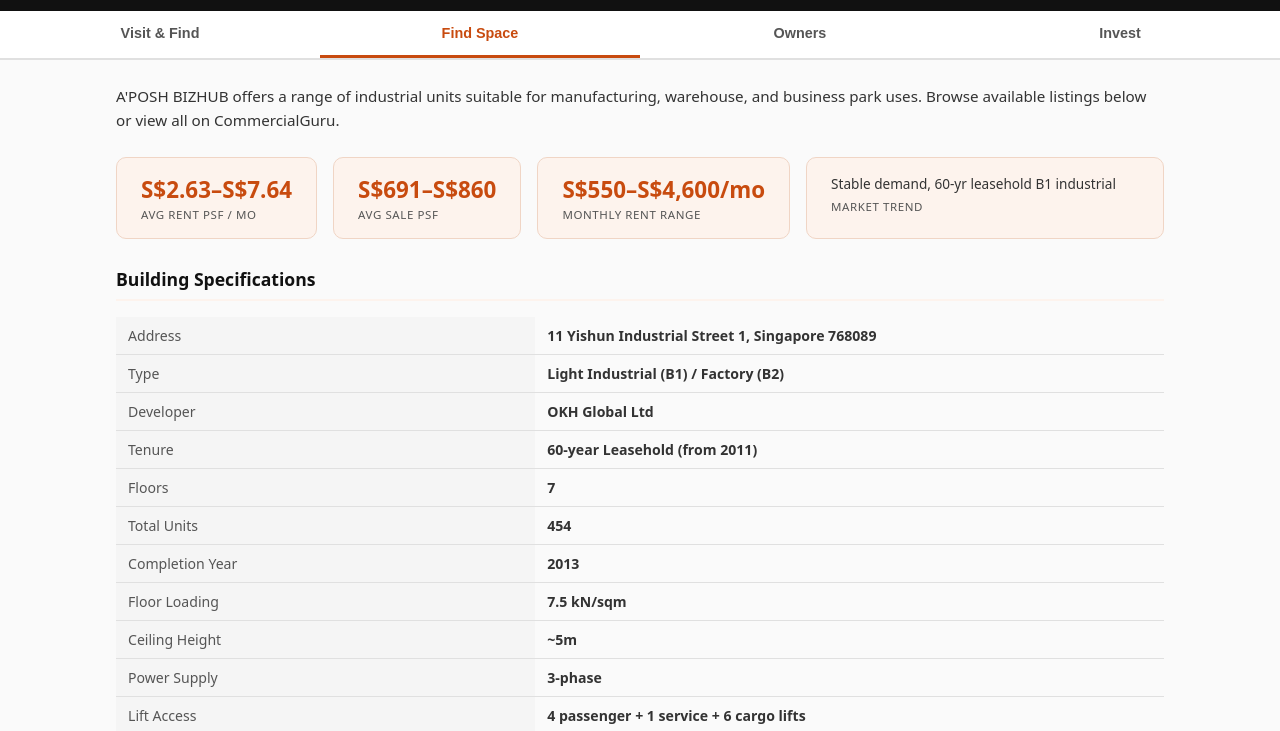
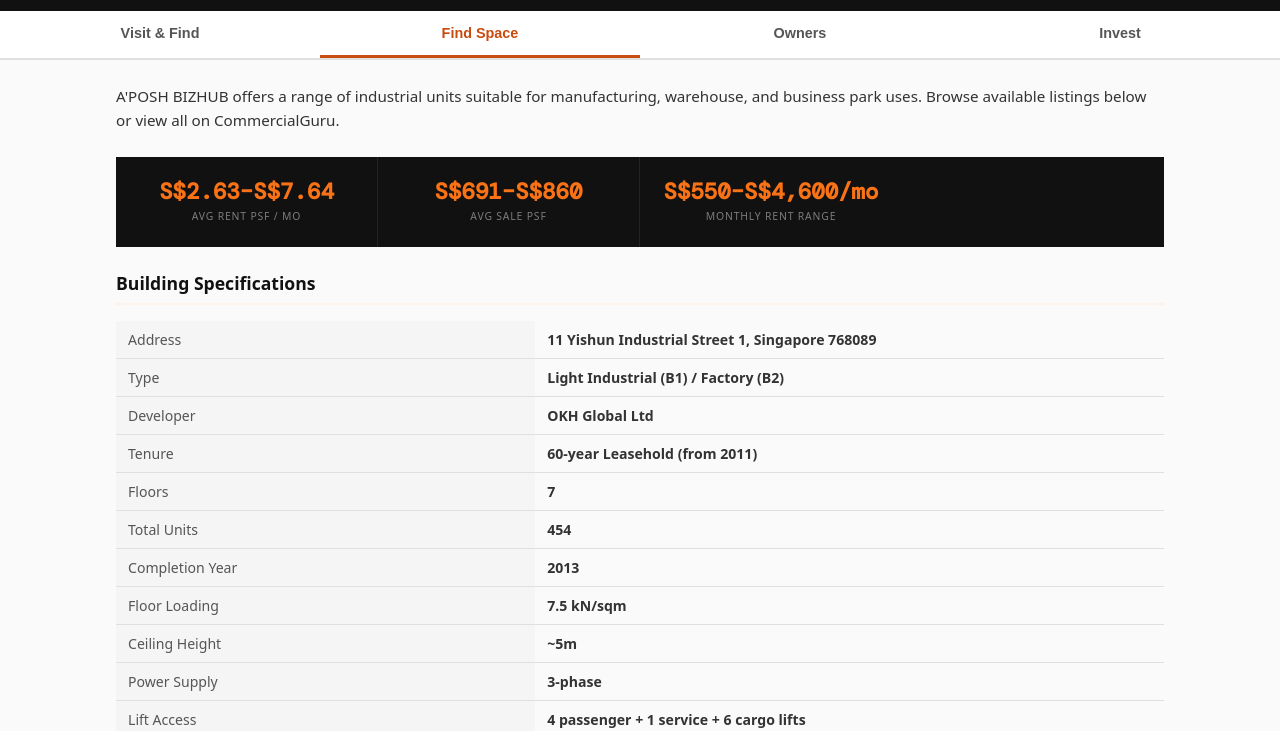
Before and after one commit to dominicling/aposh-bizhub, a website: page index.html in a window 1280 px wide. Both pictures are taken after a click on the button "Find Space". Shown: the part 62-793 px from the top of the page. Drawn offline with nearby package versions, Linux system fonts and the light colour scheme.

Commit message:
fix: full-width stat band on Find Space tab, remove market trend card, fill FAQ answers

```diff
--- a/index.html
+++ b/index.html
@@ -870,24 +870,22 @@
     </p>
 
     <!-- MARKET STATS -->
-    <div class="market-stats">
-      <div class="market-stat">
-        <div class="val" id="avg-rent-psf">—</div>
-        <div class="lbl">Avg Rent PSF / mo</div>
-      </div>
-      <div class="market-stat">
-        <div class="val" id="avg-sale-psf">—</div>
-        <div class="lbl">Avg Sale PSF</div>
-      </div>
-      <div class="market-stat">
-        <div class="val" id="rent-range-val">—</div>
-        <div class="lbl">Monthly Rent Range</div>
-      </div>
-      <div class="market-stat" style="flex:1;min-width:220px;">
-        <div class="trend-text" id="market-trend">—</div>
-        <div class="lbl" style="margin-top:6px;">Market Trend</div>
+    <div class="ow-stats-band" style="margin-bottom:1.5rem;">
+      <div class="ow-stat">
+        <div class="ow-stat-num" id="avg-rent-psf">S$2.63–S$7.64</div>
+        <div class="ow-stat-label">Avg Rent PSF / Mo</div>
+      </div>
+      <div class="ow-stat">
+        <div class="ow-stat-num" id="avg-sale-psf">S$691–S$860</div>
+        <div class="ow-stat-label">Avg Sale PSF</div>
+      </div>
+      <div class="ow-stat">
+        <div class="ow-stat-num" id="rent-range-val">S$550–S$4,600</div>
+        <div class="ow-stat-label">Monthly Rent Range</div>
       </div>
     </div>
+    <!-- hidden anchor so JS market-trend write doesn't throw -->
+    <div id="market-trend" style="display:none"></div>
 
     <!-- BUILDING SPECS -->
     <div class="section">
```
